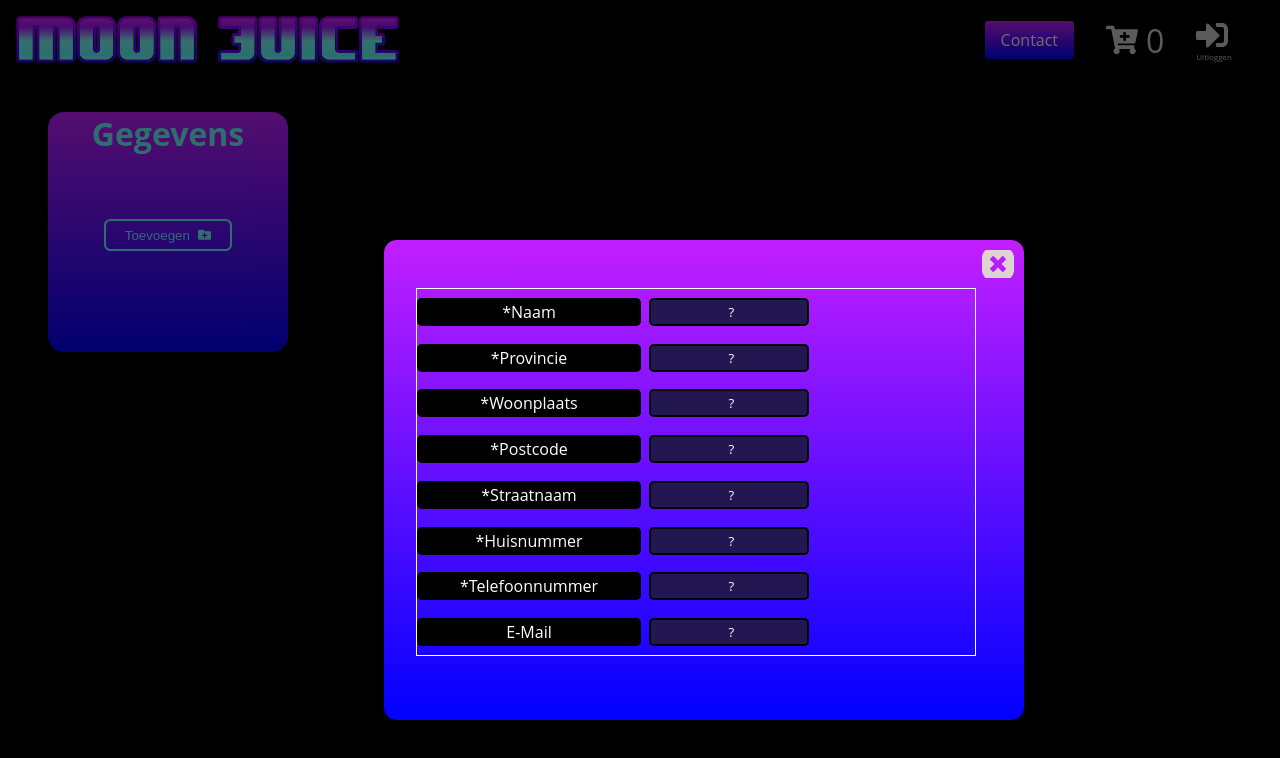
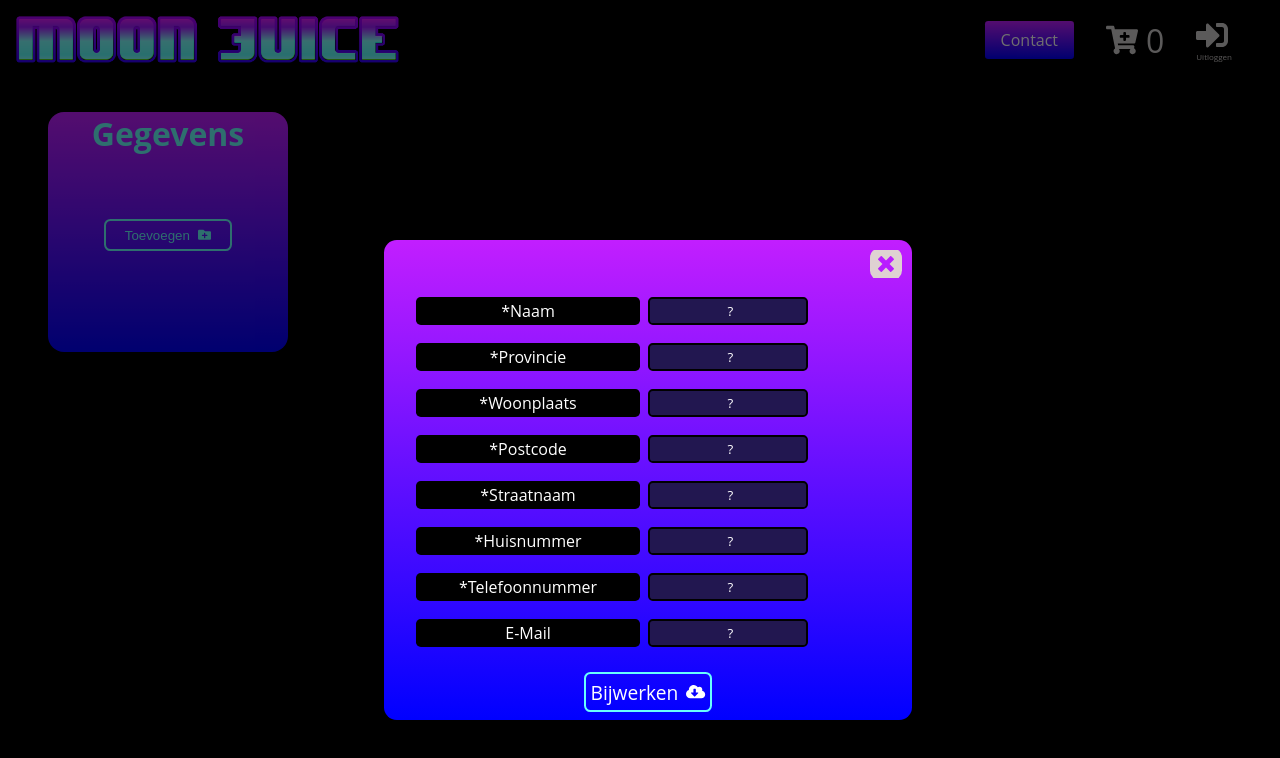
Before and after one commit to 0xRomRom/Juice-Store, a React (Create React App) app in the folder juice-store/: page /dashboard in a window 1280 px wide. Both pictures are taken after a click on the button "Toevoegen". Shown: the top 758 px of the page. Built offline with nearby package versions, Linux system fonts and the light colour scheme.

Commit message:
Bijwerken button added

```diff
--- a/juice-store/src/components/dashboard/dashboardComponents/GegevensModal.js
+++ b/juice-store/src/components/dashboard/dashboardComponents/GegevensModal.js
@@ -1,6 +1,6 @@
 import cl from "./GegevensModal.module.css";
 import React, { useState, useEffect } from "react";
-import { FaWindowClose, FaSave } from "react-icons/fa";
+import { FaWindowClose, FaSave, FaCloudDownloadAlt } from "react-icons/fa";
 
 const GegevensModal = (props) => {
   const [naam, setNaam] = useState("");
@@ -255,6 +255,11 @@ const GegevensModal = (props) => {
             ) : null}
           </div>
         </div>
+        <div className={cl.submitBox}>
+          <button className={cl.bijwerken}>
+            Bijwerken <FaCloudDownloadAlt />
+          </button>
+        </div>
       </div>
     </>
   );
--- a/juice-store/src/components/dashboard/dashboardComponents/GegevensModal.module.css
+++ b/juice-store/src/components/dashboard/dashboardComponents/GegevensModal.module.css
@@ -10,7 +10,7 @@
 .modal {
   position: fixed;
   top: 15rem;
-  width: 40rem;
+  width: 33rem;
   left: 30%;
   height: 30rem;
   background: linear-gradient(180deg, rgb(194, 30, 255), blue);
@@ -41,10 +41,10 @@
 
 .infoBox {
   position: relative;
-  width: 35rem;
+  width: 28.5rem;
   left: 2rem;
   height: 23rem;
-  border: 1px solid white;
+  /* border: 1px solid white; */
   display: flex;
   flex-direction: column;
   justify-content: center;
@@ -120,3 +120,35 @@
   font-size: 1.2rem;
   color: rgb(0, 255, 98);
 }
+
+.submitBox {
+  position: relative;
+  width: 100%;
+  height: 3.5rem;
+  display: flex;
+  justify-content: center;
+  align-items: flex-end;
+}
+
+.bijwerken {
+  position: relative;
+  width: 8rem;
+  height: 2.5rem;
+  background-color: transparent;
+  border: 2px solid rgb(105, 255, 254);
+  font-family: "Open Sans";
+  font-size: 1.2rem;
+  color: white;
+  border-radius: 0.4rem;
+  cursor: pointer;
+  transition: all 0.2s ease-in-out;
+  display: flex;
+  justify-content: center;
+  align-items: center;
+  gap: 0.5rem;
+}
+
+.bijwerken:hover {
+  background-color: rgb(105, 255, 254);
+  color: black;
+}
```
